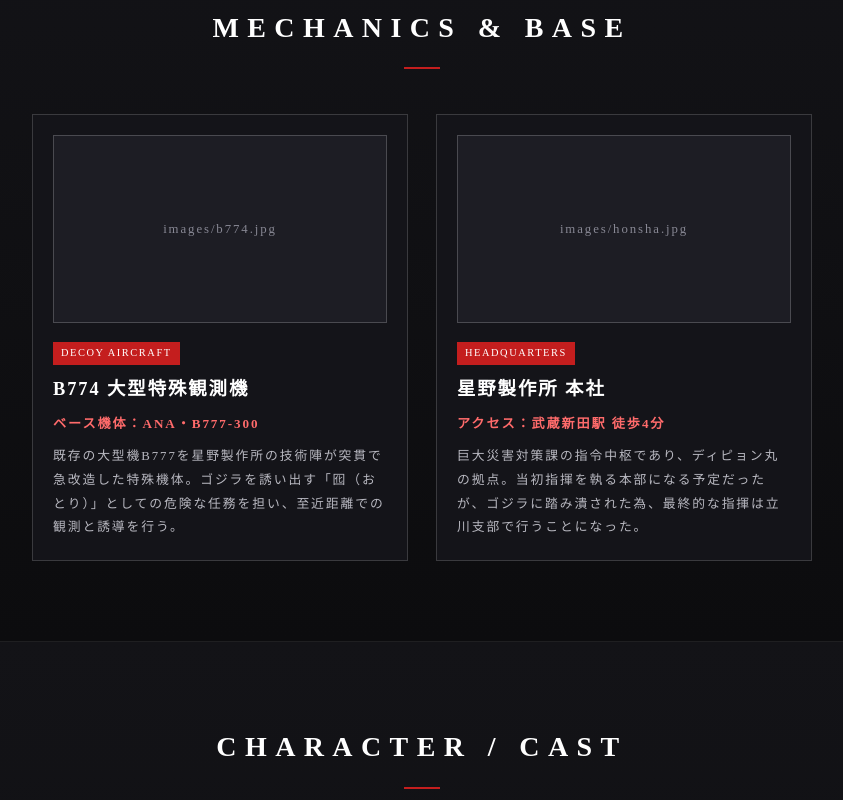
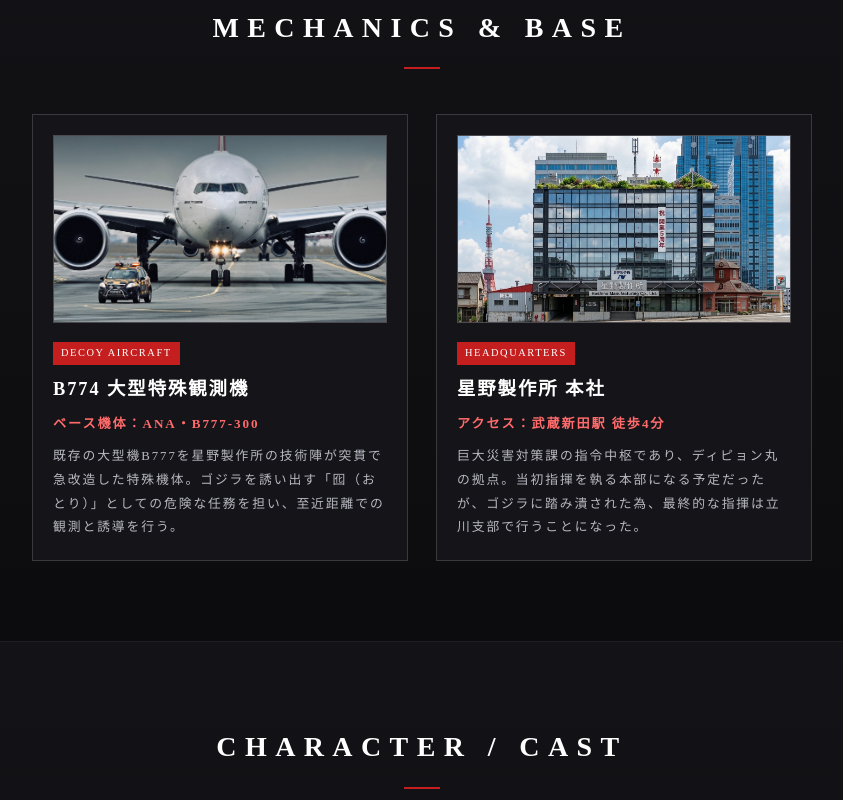
Before and after one commit to s2025799-ops/she, a plain HTML site: page index.html in a window 1280 px wide. Shown: the part 3556-4356 px from the top of the page, without its empty margins (218-1061 px from the left). Drawn offline with Linux system fonts and the light colour scheme.

Commit message:
Update image sources for mech cards

```diff
--- a/index.html
+++ b/index.html
@@ -980,7 +980,7 @@
         <!-- B774大型特殊観測機（B777急改造機） -->
         <div class="mech-card">
           <div class="mech-photo">
-            <img src="images/b774.jpg" alt="B774大型特殊観測機" onerror="this.style.display='none'">
+            <img src="b774.jpg" alt="B774大型特殊観測機" onerror="this.style.display='none'">
             <span>images/b774.jpg</span>
           </div>
           <span class="mech-label">DECOY AIRCRAFT</span>
@@ -994,7 +994,7 @@
         <!-- 星野製作所 本社 -->
         <div class="mech-card">
           <div class="mech-photo">
-            <img src="images/honsha.jpg" alt="星野製作所本社" onerror="this.style.display='none'">
+            <img src="bir.JPG" alt="星野製作所本社" onerror="this.style.display='none'">
             <span>images/honsha.jpg</span>
           </div>
           <span class="mech-label">HEADQUARTERS</span>
```
